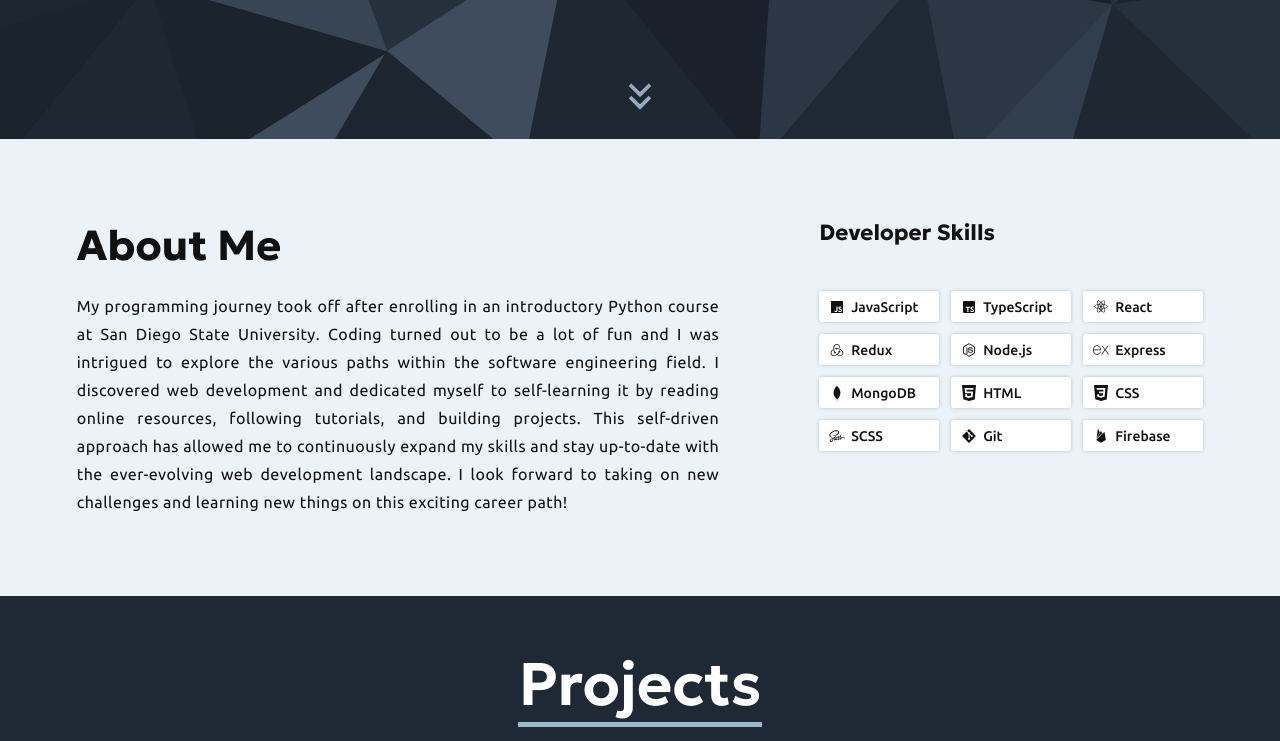
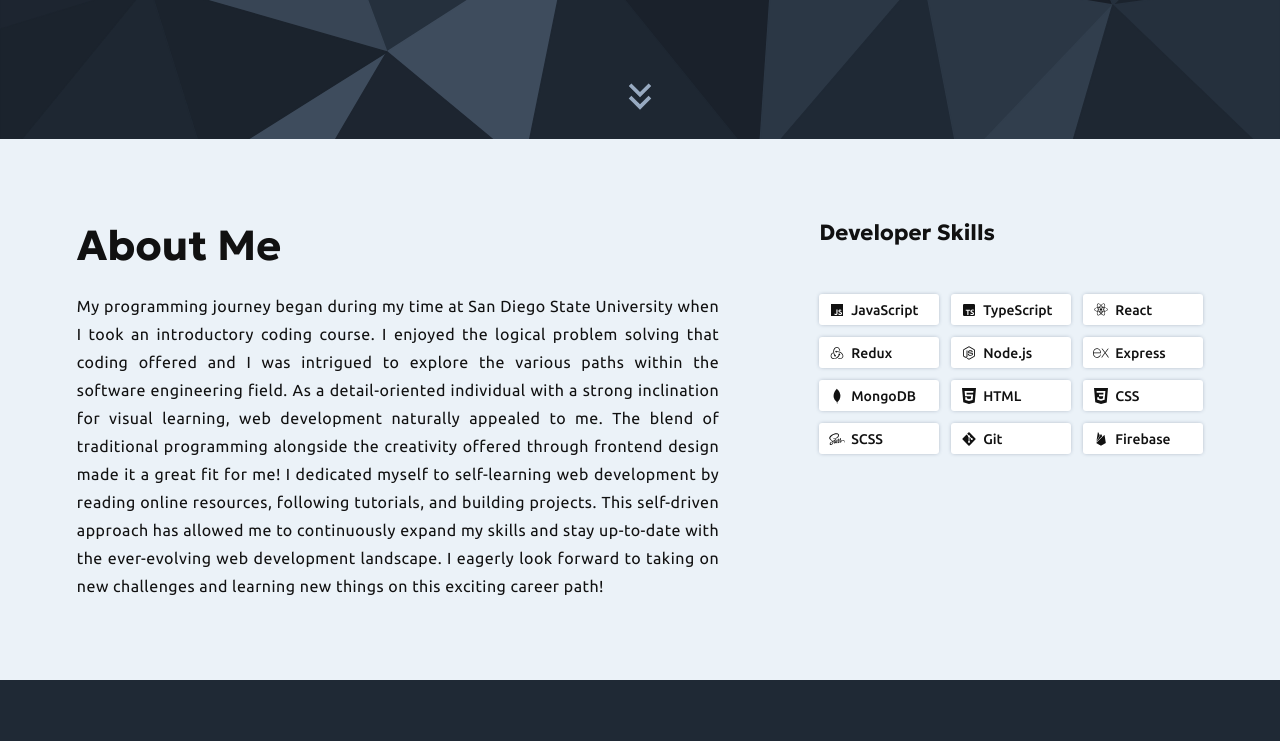
Before and after one commit to mehdi-sajedi/Portfolio, a React (Vite) app: page / in a window 1280 px wide. Shown: the part 661-1402 px from the top of the page. Built offline with nearby package versions, Linux system fonts and the light colour scheme.

Commit message:
Updated about me

```diff
--- a/src/components/About.jsx
+++ b/src/components/About.jsx
@@ -45,16 +45,20 @@ const About = () => {
         <div>
           <h2 className={styles.heading}>About Me</h2>
           <p className={styles.bio}>
-            My programming journey took off after enrolling in an introductory
-            Python course at San Diego State University. Coding turned out to be
-            a lot of fun and I was intrigued to explore the various paths within
-            the software engineering field. I discovered web development and
-            dedicated myself to self-learning it by reading online resources,
-            following tutorials, and building projects. This self-driven
-            approach has allowed me to continuously expand my skills and stay
-            up-to-date with the ever-evolving web development landscape. I look
-            forward to taking on new challenges and learning new things on this
-            exciting career path!
+            My programming journey began during my time at San Diego State
+            University when I took an introductory coding course. I enjoyed the
+            logical problem solving that coding offered and I was intrigued to
+            explore the various paths within the software engineering field. As
+            a detail-oriented individual with a strong inclination for visual
+            learning, web development naturally appealed to me. The blend of
+            traditional programming alongside the creativity offered through
+            frontend design made it a great fit for me! I dedicated myself to
+            self-learning web development by reading online resources, following
+            tutorials, and building projects. This self-driven approach has
+            allowed me to continuously expand my skills and stay up-to-date with
+            the ever-evolving web development landscape. I eagerly look forward
+            to taking on new challenges and learning new things on this exciting
+            career path!
           </p>
         </div>
         <div className={styles.devSkills}>
--- a/src/components/About.module.scss
+++ b/src/components/About.module.scss
@@ -53,7 +53,7 @@ $skill-colors: #f0db4f, #007acc, #61dbfb, #764abc, #68a063, #3c873a, #4db33d,
         font-family: 'Geologica';
         font-size: 22px;
         letter-spacing: 0;
-        margin-bottom: 45px;
+        margin-bottom: 48px;
 
         @include media('<tablet') {
           margin-bottom: 25px;
--- a/src/components/Header.jsx
+++ b/src/components/Header.jsx
@@ -5,7 +5,7 @@ const Header = () => {
   return (
     <header className={styles.header} id='header' tabIndex={-1}>
       <a href='' className={styles.logoLink} aria-label='Mehdi Sajedi logo'>
-        <img src='./logo.svg' />
+        <img src='./logo.svg' alt='Mehdi Sajedi logo' />
       </a>
       <nav>
         <ul className={styles.links}>
--- a/src/components/Project.module.scss
+++ b/src/components/Project.module.scss
@@ -176,9 +176,11 @@ $project-colors: $project1, $project2, $project3, $project4, $project5,
             border-radius: 100px;
             transition: transform 340ms ease-in-out, opacity 340ms ease-in-out;
             opacity: 0.5;
+            transform-origin: right;
           }
 
           &:hover::after {
+            transform-origin: left;
             transform: scaleX(1);
             opacity: 1;
           }
```
